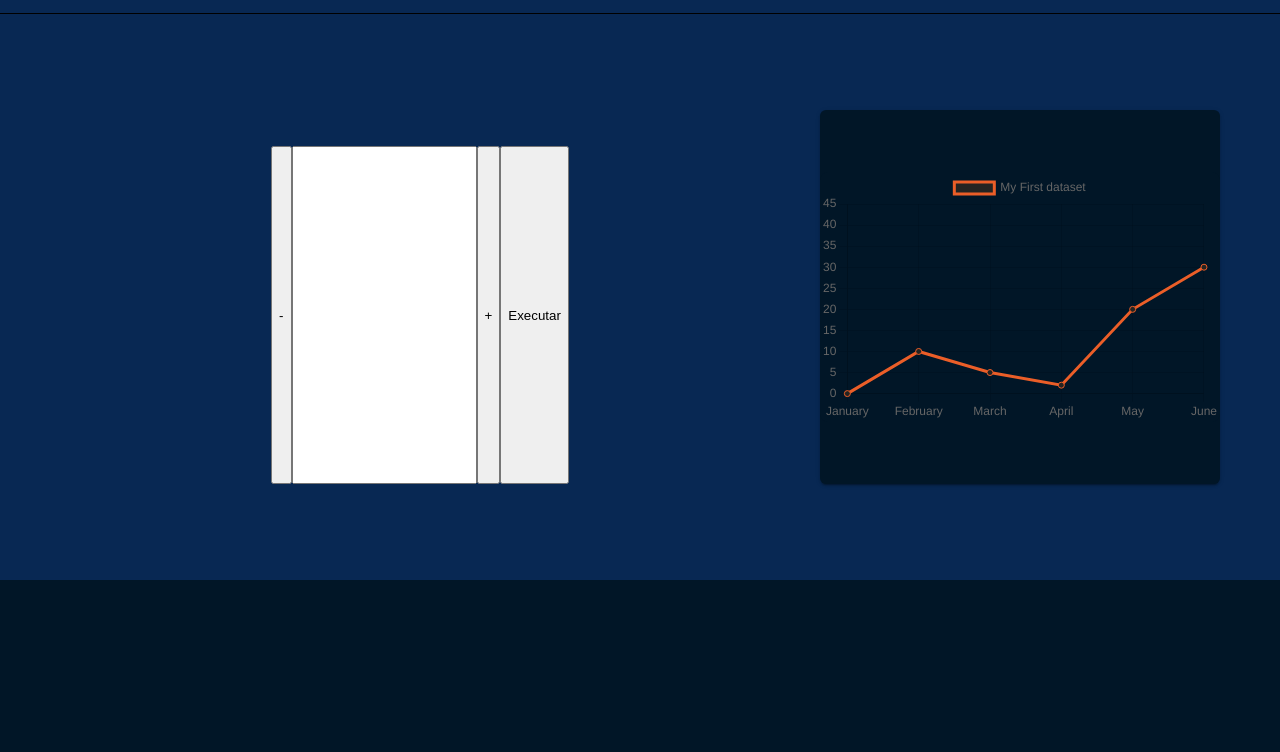
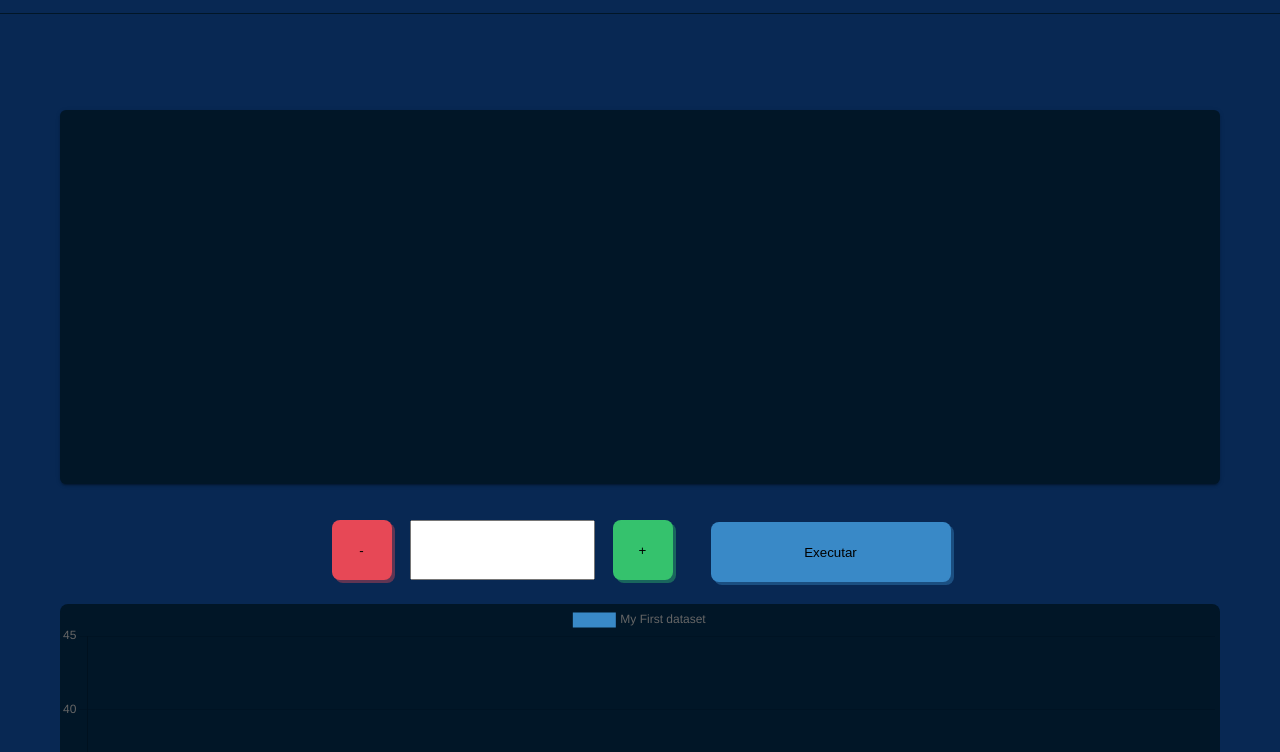
Before and after one commit to rodrigonahid/big-O-graphics, a website with bundled scripts: page index.html in a window 1280 px wide. Shown: the part 48-800 px from the top of the page. Built offline with nearby package versions, Linux system fonts and the light colour scheme.

Commit message:
refatorando javascript e orientando a objeto

```diff
--- a/assets/scripts/graphics.js
+++ b/assets/scripts/graphics.js
@@ -1,14 +1,17 @@
-const ctx = document.getElementById("myChart");
+const Graphics = {
+  chart: {},
+  execute: () => {
+    const ctx = document.getElementById("myChart").getContext("2d");
 
-const labels = ["January", "February", "March", "April", "May", "June"];
+    const labels = ["0"];
 
     const data = {
       labels: labels,
       datasets: [
         {
           label: "My First dataset",
-      backgroundColor: "#252422",
-      borderColor: "#eb5e28",
+          backgroundColor: "#3989c7",
+          borderColor: "#3989c7",
           data: [0, 10, 5, 2, 20, 30, 45],
         },
       ],
@@ -20,4 +23,8 @@ const config = {
       options: {},
     };
 
-export const myChart = new Chart(ctx, config);
+    Graphics.chart = new Chart(ctx, config);
+  },
+};
+
+export default Graphics;
--- a/assets/scripts/index.js
+++ b/assets/scripts/index.js
@@ -1,11 +1,22 @@
 import { jar } from "./editor.js";
-import { myChart } from "./graphics.js";
+import Graphics from "./graphics.js";
 
 let editorContent = "";
 jar.onUpdate((item) => {
   editorContent = item;
+  console.log(editorContent);
 });
 
-const executeCode = () => {
-  console.log(editorContent);
+const Benchmark = () => {
+  const button = document.querySelector("#execute");
+  button.addEventListener("click", () => {
+    eval(editorContent);
+  });
 };
+
+const App = () => {
+  Benchmark();
+  Graphics.execute();
+};
+
+App();
--- a/assets/scss/editor.scss
+++ b/assets/scss/editor.scss
@@ -14,6 +14,6 @@
   line-height: 20px;
   tab-size: 4;
   background-color: $black;
-
+  color: #fff;
   resize: none;
 }
--- a/assets/scss/header.scss
+++ b/assets/scss/header.scss
@@ -1,7 +1,7 @@
 header {
   background-color: $gray;
 
-  border-bottom: 1px solid;
+  border-bottom: 1px solid $black;
   .container {
     display: flex;
     align-items: center;
--- a/assets/scss/main.scss
+++ b/assets/scss/main.scss
@@ -6,16 +6,14 @@
   }
   .container {
     display: grid;
-    grid-template-columns: 1fr 1fr;
-    color: $white;
-    @media screen and (max-width: 1200px) {
-      grid-template-columns: 1fr;
-      grid-template-areas:
-        "left"
-        "controller"
-        "right";
-    }
+
+    grid-template-columns: 1fr;
+    grid-template-areas:
+      "left"
+      "controller"
+      "right";
   }
+
   .side {
     flex: 1;
 
@@ -48,10 +46,46 @@
   .controller {
     @media screen and (min-width: 1200px) {
       grid-column: span 2;
-      margin-top: 36px;
+      margin: 36px 0 24px;
     }
     display: flex;
     justify-content: center;
     grid-area: controller;
+
+    #execute {
+      position: relative;
+      margin-left: 36px;
+      padding: 12px;
+      width: 240px !important;
+      height: 55px;
+      background-color: #3989c7;
+      transform: translate3d(2px, 2px, 2px);
+      filter: drop-shadow(rgba(57, 137, 199, 0.4) 3px 3px 0px);
+
+      border: none;
+      border-radius: 8px;
+      cursor: pointer;
+    }
+    #execute,
+    .minus,
+    .more {
+      width: 60px;
+      height: 60px;
+      border: none;
+      border-radius: 8px;
+      cursor: pointer;
+      margin: 0 18px;
+    }
+    .minus {
+      background-color: #e74856;
+      filter: drop-shadow(rgba(231, 72, 86, 0.4) 3px 3px 0px);
+    }
+    .more {
+      background-color: #35c26d;
+      filter: drop-shadow(rgba(53, 194, 109, 0.4) 3px 3px 0px);
+    }
+    &:hover {
+      filter: none !important;
+    }
   }
 }
--- a/index.html
+++ b/index.html
@@ -63,7 +63,7 @@
           <button class="minus">-</button>
           <input type="text" />
           <button class="more">+</button>
-          <button>Executar</button>
+          <button id="execute">Executar</button>
         </div>
       </div>
     </main>
```
Also changed, not shown: assets/css/style.css, 1 other file. Lines whose indentation alone changed are shown as unchanged.
